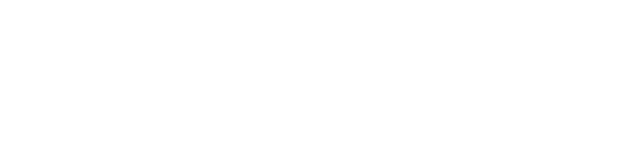
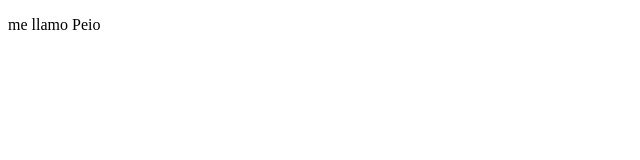
Before and after one commit to MarkelEtx/Proyecto_Modulo1, a plain HTML site: page index.html in a window 1280 px wide. Shown: the whole page, without its empty margins (0-640 px from the left). Drawn offline with Linux system fonts and the light colour scheme.

Commit message:
index - saludar parrafo

```diff
--- a/index.html
+++ b/index.html
@@ -8,7 +8,7 @@
 </head>
 
 <body>
-
+    <p>me llamo Peio</p>
 </body>
 
 </html>
```
